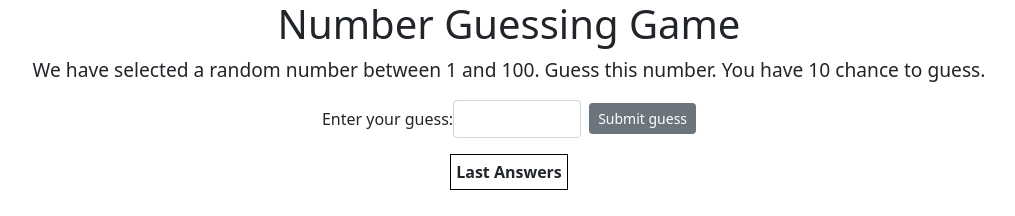
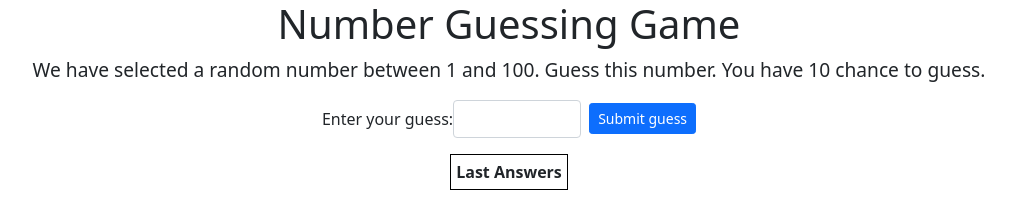
Before and after one commit to KocakAli/KocakAli.github.io, a plain HTML site: page index.html in a window 1280 px wide. Shown: the whole page, without its empty margins (131-1146 px from the left). Drawn offline with nearby package versions, Linux system fonts and the light colour scheme.

Commit message:
update index.html

```diff
--- a/index.html
+++ b/index.html
@@ -24,7 +24,7 @@
         <div class="d-flex align-items-center justify-content-center">
             <label for="guess">Enter your guess:</label>
             <input style="width:10%" class="form-control" type="number" id="guess" name="guess">
-            <button class="btn btn-sm btn-secondary ms-2">Submit guess</button>
+            <button class="btn btn-sm btn-primary ms-2">Submit guess</button>
         </div>
 
 
```
